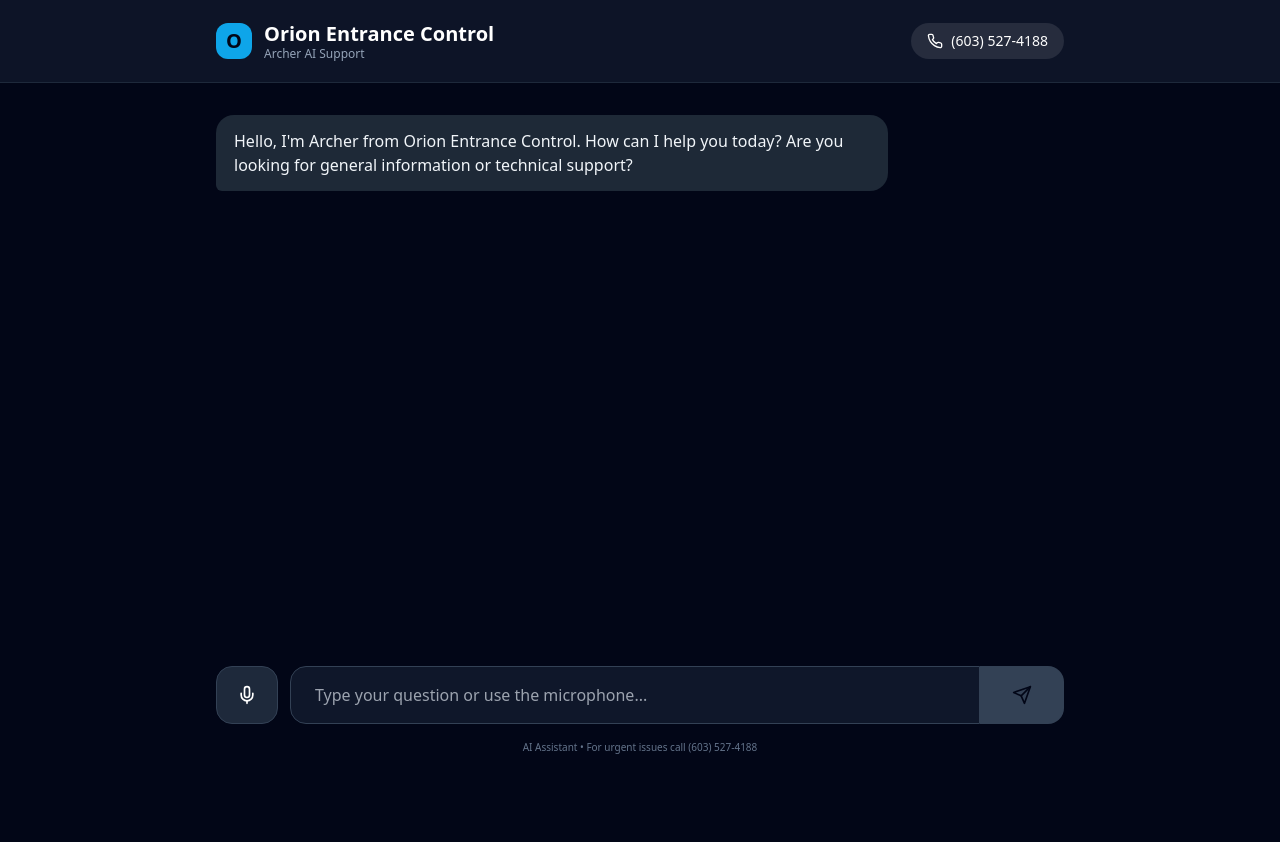
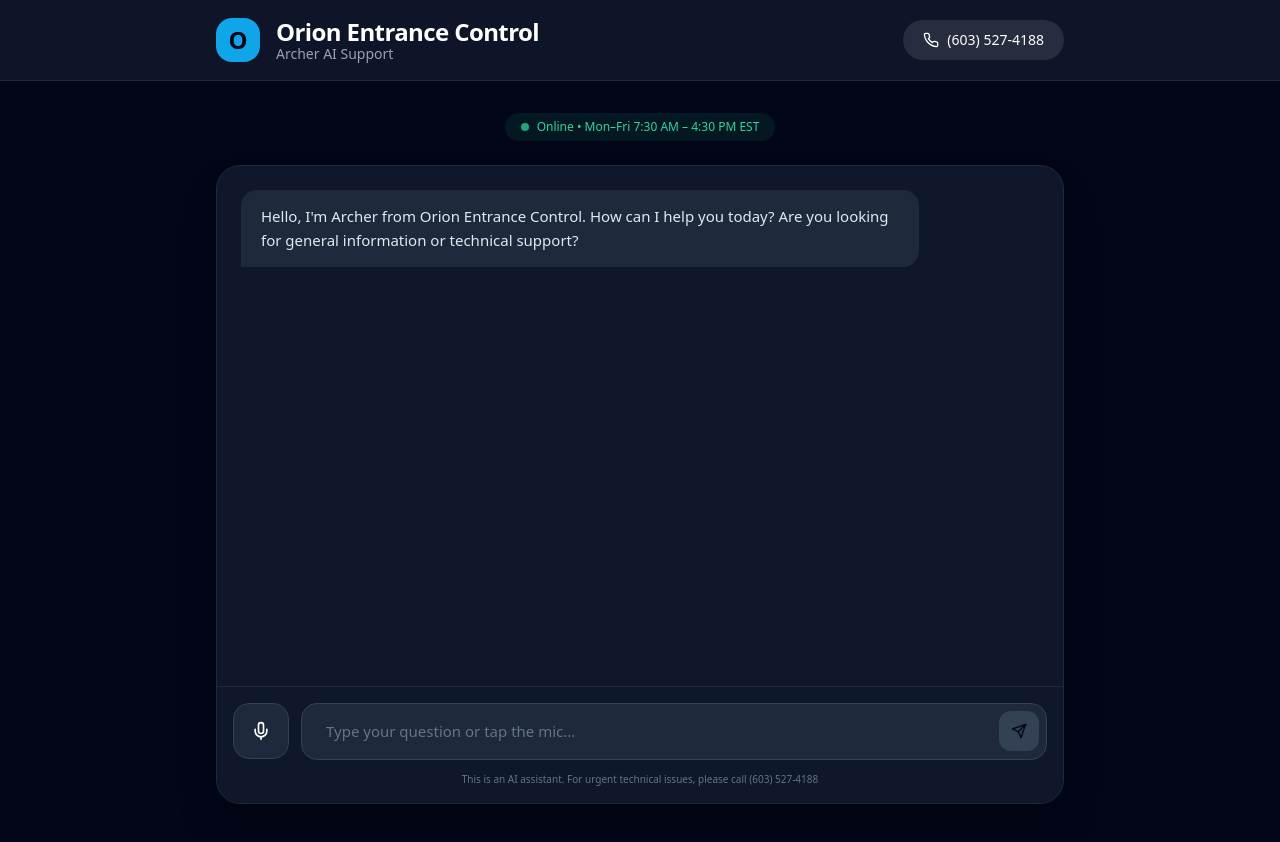
Before and after one commit to Rogshep/orion-customer-support-app, a Next.js app: page / in a window 1280 px wide. Shown: the top 842 px of the page. Before the commit the page ends 803 px from the top, so only its background shows below. Built offline with nearby package versions, Linux system fonts and the light colour scheme.

Commit message:
Refactor OrionArcherApp to OrionSupport with updates

```diff
--- a/app/page.tsx
+++ b/app/page.tsx
@@ -1,14 +1,14 @@
 "use client";
 
 import React, { useState, useRef, useEffect } from 'react';
-import { Mic, MicOff, Send, Phone } from 'lucide-react';
+import { Mic, MicOff, Send, Phone, User } from 'lucide-react';
 
 interface Message {
   role: 'user' | 'assistant';
   content: string;
 }
 
-export default function OrionArcherApp() {
+export default function OrionSupport() {
   const [messages, setMessages] = useState<Message[]>([
     {
       role: 'assistant',
@@ -18,137 +18,205 @@
   const [input, setInput] = useState('');
   const [isLoading, setIsLoading] = useState(false);
   const [isListening, setIsListening] = useState(false);
-  const chatRef = useRef<HTMLDivElement>(null);
+  const chatContainerRef = useRef<HTMLDivElement>(null);
 
+  // Auto-scroll to bottom
   useEffect(() => {
-    if (chatRef.current) chatRef.current.scrollTop = chatRef.current.scrollHeight;
+    if (chatContainerRef.current) {
+      chatContainerRef.current.scrollTop = chatContainerRef.current.scrollHeight;
+    }
   }, [messages]);
 
   const toggleVoice = () => {
     const SpeechRecognitionAPI = (window as any).SpeechRecognition || (window as any).webkitSpeechRecognition;
     if (!SpeechRecognitionAPI) {
-      alert("Voice input not supported. Please use Chrome or Edge.");
+      alert("Voice input is not supported in this browser. Please use Chrome or Edge.");
       return;
     }
 
-    const recog = new SpeechRecognitionAPI();
-    recog.onresult = (e: any) => {
-      const transcript = e.results[0][0].transcript;
+    const recognition = new SpeechRecognitionAPI();
+    recognition.continuous = false;
+    recognition.interimResults = false;
+
+    recognition.onresult = (event: any) => {
+      const transcript = event.results[0][0].transcript;
       setInput(transcript);
       setIsListening(false);
-      setTimeout(() => handleSend(transcript), 400);
+      setTimeout(() => handleSend(transcript), 300);
     };
-    recog.onerror = () => {
+
+    recognition.onerror = () => {
       setIsListening(false);
-      alert("Voice failed. Please use text input.");
+      alert("Voice recognition failed. Please try again.");
     };
-    recog.start();
+
+    recognition.onend = () => setIsListening(false);
+
+    recognition.start();
     setIsListening(true);
   };
 
   const speak = (text: string) => {
     if ('speechSynthesis' in window) {
       const utterance = new SpeechSynthesisUtterance(text);
-      utterance.rate = 0.95;
+      utterance.rate = 0.92;
+      utterance.pitch = 1.0;
       window.speechSynthesis.speak(utterance);
     }
   };
 
-  const handleSend = async (voiceText?: string) => {
-    const text = (voiceText || input).trim();
-    if (!text) return;
+  const handleSend = async (voiceInput?: string) => {
+    const messageText = voiceInput || input.trim();
+    if (!messageText) return;
 
-    const userMsg: Message = { role: 'user', content: text };
-    setMessages(prev => [...prev, userMsg]);
+    const userMessage: Message = { role: 'user', content: messageText };
+    setMessages(prev => [...prev, userMessage]);
     setInput('');
     setIsLoading(true);
 
     try {
-      const res = await fetch('/api/chat', {
+      const response = await fetch('/api/chat', {
         method: 'POST',
         headers: { 'Content-Type': 'application/json' },
-        body: JSON.stringify({ messages: [...messages, userMsg] }),
+        body: JSON.stringify({ messages: [...messages, userMessage] }),
       });
-      const data = await res.json();
 
-      const assistantMsg: Message = {
+      const data = await response.json();
+      const assistantMessage: Message = {
         role: 'assistant',
-        content: data.content || "Sorry, please call (603) 527-4188."
+        content: data.content || "I'm sorry, I'm having trouble right now. Please call (603) 527-4188."
       };
-      setMessages(prev => [...prev, assistantMsg]);
-      speak(assistantMsg.content);
-    } catch {
+
+      setMessages(prev => [...prev, assistantMessage]);
+      speak(assistantMessage.content);
+    } catch (error) {
       setMessages(prev => [...prev, {
         role: 'assistant',
-        content: "I'm having connection issues. Please call (603) 527-4188."
+        content: "I'm having connection issues. Please call Orion Customer Care at (603) 527-4188."
       }]);
     } finally {
       setIsLoading(false);
     }
   };
 
+  const handleKeyDown = (e: React.KeyboardEvent<HTMLInputElement>) => {
+    if (e.key === 'Enter' && !e.shiftKey) {
+      e.preventDefault();
+      handleSend();
+    }
+  };
+
   return (
-    <div className="min-h-screen bg-slate-950">
-      <header className="border-b border-slate-800 bg-slate-900/90 backdrop-blur sticky top-0 z-50">
-        <div className="max-w-4xl mx-auto px-6 py-5 flex justify-between items-center">
-          <div className="flex items-center gap-3">
-            <div className="w-9 h-9 bg-sky-500 rounded-xl flex items-center justify-center text-slate-950 font-bold text-xl">O</div>
+    <div className="min-h-screen bg-slate-950 text-white">
+      {/* Header */}
+      <header className="border-b border-slate-800 bg-slate-900/95 backdrop-blur-lg sticky top-0 z-50">
+        <div className="max-w-4xl mx-auto px-6 py-4 flex items-center justify-between">
+          <div className="flex items-center gap-4">
+            <div className="w-11 h-11 bg-sky-500 rounded-2xl flex items-center justify-center">
+              <span className="text-slate-950 font-bold text-2xl">O</span>
+            </div>
             <div>
-              <div className="font-semibold text-xl">Orion Entrance Control</div>
-              <div className="text-xs text-slate-400 -mt-0.5">Archer AI Support</div>
+              <div className="font-semibold text-2xl tracking-tight">Orion Entrance Control</div>
+              <div className="text-sm text-slate-400 -mt-1">Archer AI Support</div>
             </div>
           </div>
-          <a href="tel:6035274188" className="flex items-center gap-2 text-sm px-4 py-2 bg-white/10 hover:bg-white/15 rounded-full">
-            <Phone className="w-4 h-4" /> (603) 527-4188
+
+          <a
+            href="tel:6035274188"
+            className="flex items-center gap-2 px-5 py-2.5 bg-white/10 hover:bg-white/15 rounded-full text-sm transition-all active:scale-95"
+          >
+            <Phone className="w-4 h-4" />
+            <span className="font-medium">(603) 527-4188</span>
           </a>
         </div>
       </header>
 
-      <div className="max-w-4xl mx-auto px-6 pt-8 pb-12 flex flex-col h-[calc(100vh-80px)]">
-        <div ref={chatRef} className="flex-1 overflow-y-auto space-y-6 pr-2 chat-container">
-          {messages.map((msg, i) => (
-            <div key={i} className={`flex ${msg.role === 'user' ? 'justify-end' : ''}`}>
-              <div className={`message-bubble ${msg.role === 'user' ? 'user-bubble' : 'assistant-bubble'}`}>
-                {msg.content}
+      <div className="max-w-4xl mx-auto px-6 pt-8 pb-24">
+        {/* Status Bar */}
+        <div className="flex items-center justify-center mb-6">
+          <div className="inline-flex items-center gap-2 px-4 py-1.5 bg-emerald-500/10 text-emerald-400 rounded-full text-xs font-medium">
+            <div className="w-2 h-2 bg-emerald-400 rounded-full animate-pulse"></div>
+            Online • Mon–Fri 7:30 AM – 4:30 PM EST
+          </div>
+        </div>
+
+        {/* Chat Container */}
+        <div className="bg-slate-900 border border-slate-800 rounded-3xl shadow-2xl overflow-hidden">
+          <div
+            ref={chatContainerRef}
+            className="h-[520px] overflow-y-auto p-6 space-y-6 chat-container"
+          >
+            {messages.map((message, index) => (
+              <div
+                key={index}
+                className={`flex ${message.role === 'user' ? 'justify-end' : 'justify-start'}`}
+              >
+                <div
+                  className={`max-w-[85%] px-5 py-3.5 rounded-2xl text-[15px] leading-relaxed ${
+                    message.role === 'user'
+                      ? 'bg-sky-500 text-white rounded-br-none'
+                      : 'bg-slate-800 text-slate-200 rounded-bl-none'
+                  }`}
+                >
+                  {message.content}
                 </div>
               </div>
             ))}
+
             {isLoading && (
               <div className="flex justify-start">
-              <div className="message-bubble assistant-bubble">Archer is thinking...</div>
+                <div className="bg-slate-800 px-5 py-3.5 rounded-2xl rounded-bl-none flex items-center gap-3">
+                  <div className="flex gap-1.5">
+                    <div className="w-2 h-2 bg-slate-400 rounded-full animate-bounce" style={{ animationDelay: '0ms' }}></div>
+                    <div className="w-2 h-2 bg-slate-400 rounded-full animate-bounce" style={{ animationDelay: '150ms' }}></div>
+                    <div className="w-2 h-2 bg-slate-400 rounded-full animate-bounce" style={{ animationDelay: '300ms' }}></div>
+                  </div>
+                  <span className="text-sm text-slate-400">Archer is thinking...</span>
+                </div>
               </div>
             )}
           </div>
 
-        <div className="flex gap-3 mt-6">
+          {/* Input Area */}
+          <div className="border-t border-slate-800 bg-slate-900 p-4">
+            <div className="flex gap-3">
               <button
                 onClick={toggleVoice}
-            className={`px-5 py-4 rounded-2xl transition-all ${isListening ? 'bg-red-600 animate-pulse' : 'bg-slate-800 border border-slate-700 hover:bg-slate-700'}`}
+                disabled={isLoading}
+                className={`flex-shrink-0 w-14 h-14 flex items-center justify-center rounded-2xl transition-all ${
+                  isListening
+                    ? 'bg-red-500 text-white animate-pulse'
+                    : 'bg-slate-800 hover:bg-slate-700 border border-slate-700'
+                }`}
               >
                 {isListening ? <MicOff className="w-5 h-5" /> : <Mic className="w-5 h-5" />}
               </button>
 
-          <div className="flex-1 flex">
+              <div className="flex-1 relative">
                 <input
+                  type="text"
                   value={input}
                   onChange={(e) => setInput(e.target.value)}
-              onKeyDown={(e) => e.key === 'Enter' && handleSend()}
-              placeholder="Type your question or use the microphone..."
-              className="flex-1 bg-slate-900 border border-slate-700 rounded-l-2xl px-6 py-4 focus:outline-none text-white"
+                  onKeyDown={handleKeyDown}
+                  placeholder="Type your question or tap the mic..."
+                  className="w-full bg-slate-800 border border-slate-700 focus:border-sky-500 rounded-2xl px-6 py-4 text-white placeholder:text-slate-500 focus:outline-none pr-14 text-[15px]"
+                  disabled={isLoading}
                 />
                 <button
                   onClick={() => handleSend()}
                   disabled={!input.trim() || isLoading}
-              className="bg-sky-500 hover:bg-sky-600 disabled:bg-slate-700 px-8 rounded-r-2xl flex items-center justify-center"
+                  className="absolute right-2 top-1/2 -translate-y-1/2 w-10 h-10 bg-sky-500 hover:bg-sky-600 disabled:bg-slate-700 rounded-xl flex items-center justify-center transition-all active:scale-95"
                 >
-              <Send className="w-5 h-5 text-slate-950" />
+                  <Send className="w-4 h-4 text-slate-950" />
                 </button>
               </div>
             </div>
 
-        <p className="text-center text-[10px] text-slate-500 mt-4">
-          AI Assistant • For urgent issues call (603) 527-4188
+            <p className="text-center text-[10px] text-slate-500 mt-3">
+              This is an AI assistant. For urgent technical issues, please call (603) 527-4188
             </p>
+          </div>
+        </div>
       </div>
     </div>
   );
```
Lines whose indentation alone changed are shown as unchanged.
